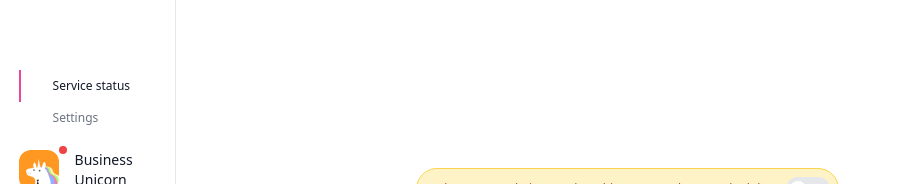
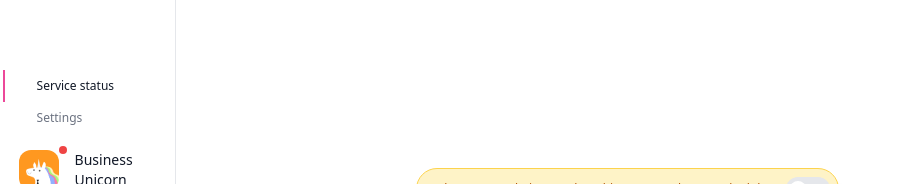
Before and after one commit to jpmorganchase/payments, a React (Create React App) app in the folder client/: page /service_status in a window 1280 px wide. Shown: the part 582-766 px from the top of the page, without its empty margins (0-902 px from the left). Built offline with nearby package versions, Linux system fonts and the light colour scheme; no server answers.

Commit message:
Tidy up for larger screens and updating tailwind

```diff
--- a/client/package.json
+++ b/client/package.json
@@ -27,13 +27,13 @@
   "license": "LICENSE",
   "devDependencies": {
     "@babel/core": "^7.13.0",
-    "@tailwindcss/postcss7-compat": "^2.0.3",
+    "@tailwindcss/postcss7-compat": "^2.2.17",
     "autoprefixer": "^9.8.6",
     "eslint": "^7.22.0",
     "eslint-plugin-react": "^7.23.1",
     "postcss": "^7.0.35",
     "prettier": "^2.2.1",
-    "tailwindcss": "npm:@tailwindcss/postcss7-compat@^2.0.3"
+    "tailwindcss": "npm:@tailwindcss/postcss7-compat@^2.2.17"
   },
   "browserslist": {
     "production": [
--- a/client/src/components/sidebar/index.js
+++ b/client/src/components/sidebar/index.js
@@ -35,7 +35,7 @@ const Sidebar = () => {
           </ul>
         </div>
         <div className='lg:bottom-0 lg:fixed mb-2 '>
-          <ul className='hidden lg:block text-gray-500 text-xs mb-4 2xl:text-lg'>
+          <ul className='hidden lg:block -ml-4 text-gray-500 text-xs mb-4 2xl:text-lg'>
             <NavLink
               activeClassName='border-pink-500 text-gray-900'
               to='service_status'
--- a/client/tailwind.config.js
+++ b/client/tailwind.config.js
@@ -1,6 +1,6 @@
 module.exports = {
   purge: ['./src/**/*.{js,jsx,ts,tsx}', './public/index.html'],
-  darkMode: false, // or 'media' or 'class'
+  darkMode: false, // or 'media' or 'class',
   theme: {
     extend: {},
   },
```
Also changed, not shown: 1 other file (tests, documents, lock files or other folders).
